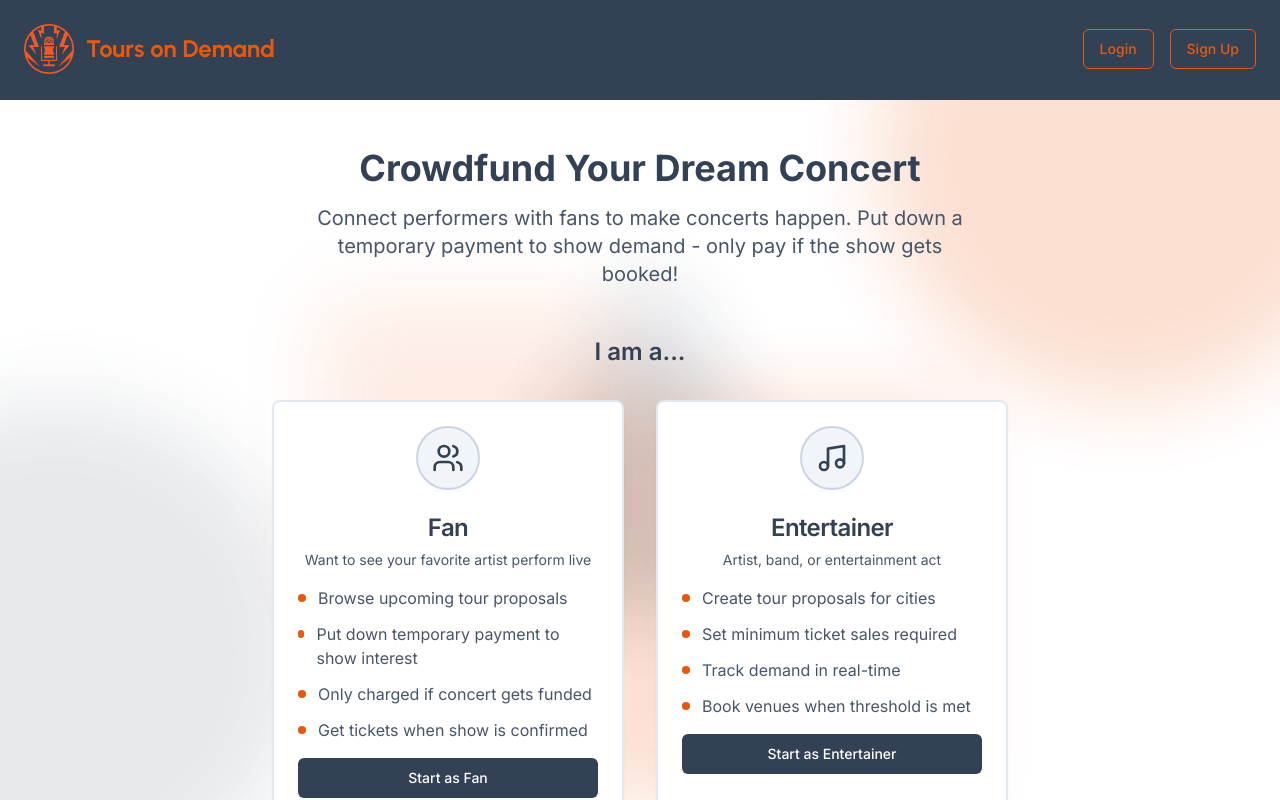
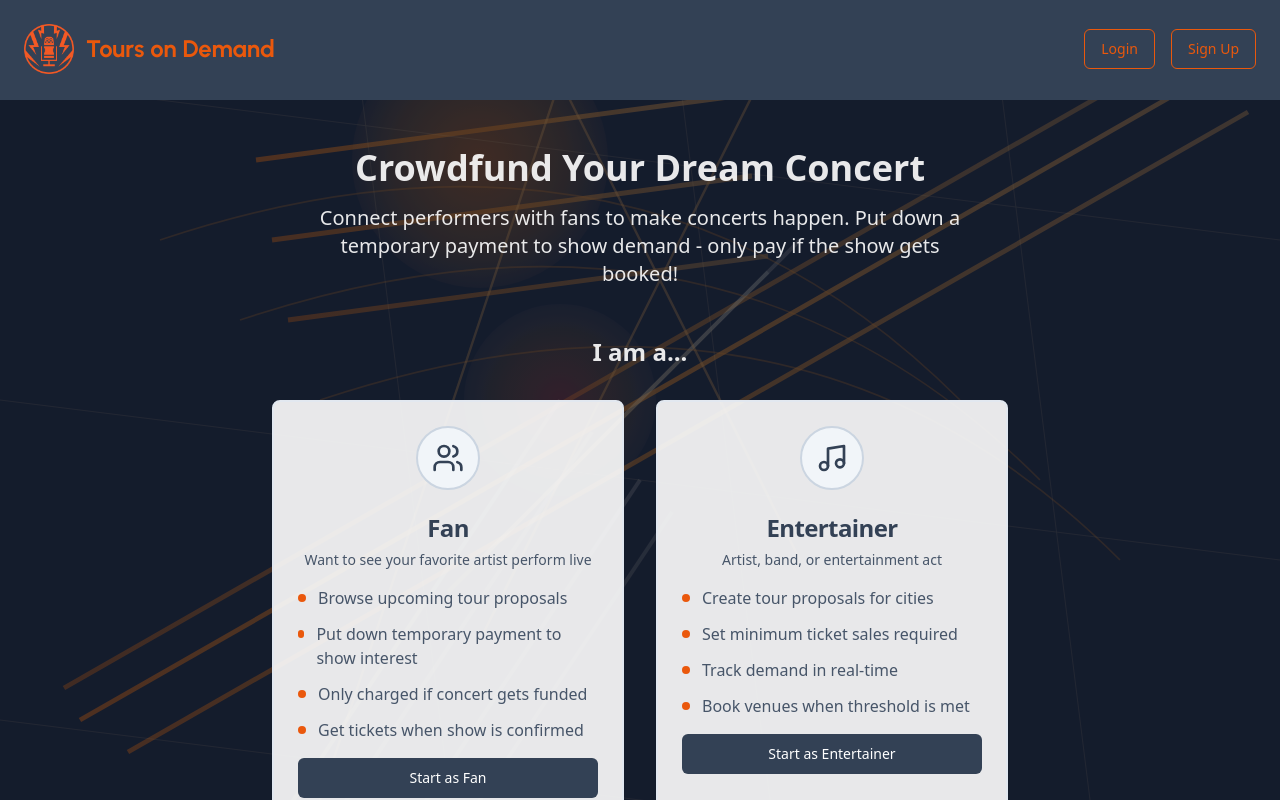
Before and after one commit to TomaraPetty/tours-on-demand, a Next.js app in the folder apps/tours-on-demand/: page / in a window 1280 px wide. Shown: the top 800 px of the page. Built offline with nearby package versions, Linux system fonts and the light colour scheme.

Commit message:
add geometric background

```diff
--- a/apps/tours-on-demand/app/layout.tsx
+++ b/apps/tours-on-demand/app/layout.tsx
@@ -1,16 +1,20 @@
-import { Inter, Righteous, Urbanist } from 'next/font/google';
+import { Righteous, Urbanist, Poppins } from 'next/font/google';
 import './global.css';
 import { NavMenu } from '@/components/ui/nav-menu';
 import { Footer } from '@/components/ui/footer';
 import type { Metadata } from "next"
 
-const inter = Inter({ subsets: ['latin'] });
 const righteous = Righteous({
   weight: '400',
   subsets: ['latin'],
   variable: '--font-righteous',
 });
 const urbanist = Urbanist({ subsets: ['latin'], variable: '--font-urbanist' });
+const poppins = Poppins({
+  weight: ['400', '500', '600'],
+  subsets: ['latin'],
+  variable: '--font-poppins',
+});
 
 export const metadata: Metadata = {
   title: 'Tours On Demand',
@@ -28,7 +32,7 @@ export default function RootLayout({
 }) {
   return (
     <html lang="en">
-      <body className={`${inter.className} ${righteous.variable} ${urbanist.variable}`}>
+      <body className={`${poppins.variable} ${righteous.variable} ${urbanist.variable} font-sans`}>
         <NavMenu />
         {children}
         <Footer />
--- a/apps/tours-on-demand/components/LandingPage.tsx
+++ b/apps/tours-on-demand/components/LandingPage.tsx
@@ -12,8 +12,8 @@ export default function Component() {
       {/* Hero Section */}
       <section className="container mx-auto px-4 py-12">
         <div className="text-center mb-12">
-          <h2 className="text-4xl font-bold text-slate-700 mb-4">Crowdfund Your Dream Concert</h2>
-          <p className="text-xl text-slate-600 max-w-2xl mx-auto">
+          <h2 className="text-4xl font-bold text-white/90 mb-4">Crowdfund Your Dream Concert</h2>
+          <p className="text-xl text-white/90 max-w-2xl mx-auto">
             Connect performers with fans to make concerts happen. Put down a temporary payment to show demand - only pay
             if the show gets booked!
           </p>
@@ -21,11 +21,11 @@ export default function Component() {
 
         {/* User Type Selection */}
         <div className="max-w-4xl mx-auto">
-          <h3 className="text-2xl font-semibold text-center mb-8 text-slate-700">I am a...</h3>
+          <h3 className="text-2xl font-semibold text-center mb-8 text-white/90">I am a...</h3>
 
           <div className="grid md:grid-cols-2 gap-8">
             {/* Fan Card */}
-            <Card className="border-2 border-slate-200 hover:border-orange-600 transition-colors cursor-pointer">
+            <Card className="bg-white/90 border-2 border-slate-200 hover:border-orange-600 transition-colors cursor-pointer">
               <CardHeader className="text-center pb-4">
                 <div className="mx-auto mb-4 h-16 w-16 rounded-full bg-slate-100 border-2 border-slate-300 flex items-center justify-center">
                   <Users className="h-8 w-8 text-slate-700" />
@@ -59,7 +59,7 @@ export default function Component() {
             </Card>
 
             {/* Performer Card */}
-            <Card className="border-2 border-slate-200 hover:border-orange-600 transition-colors cursor-pointer">
+            <Card className="bg-white/90 border-2 border-slate-200 hover:border-orange-600 transition-colors cursor-pointer">
               <CardHeader className="text-center pb-4">
                 <div className="mx-auto mb-4 h-16 w-16 rounded-full bg-slate-100 border-2 border-slate-300 flex items-center justify-center">
                   <Music className="h-8 w-8 text-slate-700" />
--- a/apps/tours-on-demand/components/ui/geometric-background.tsx
+++ b/apps/tours-on-demand/components/ui/geometric-background.tsx
@@ -1,20 +1,16 @@
+import Image from "next/image"
+
 export function GeometricBackground() {
   return (
     <div className="fixed inset-0 -z-10 overflow-hidden">
-      {/* Orange Circle */}
-      <div className="absolute -top-24 -right-24 w-[500px] h-[500px] rounded-full bg-orange-600/20 blur-2xl animate-pulse" />
-
-      {/* Slate Circle */}
-      <div className="absolute top-1/2 -left-48 w-[500px] h-[500px] rounded-full bg-slate-700/20 blur-2xl animate-pulse" style={{ animationDelay: '1s' }} />
-
-      {/* Orange Square */}
-      <div className="absolute bottom-0 right-1/4 w-[400px] h-[400px] bg-orange-600/20 blur-2xl animate-pulse" style={{ animationDelay: '2s' }} />
-
-      {/* Slate Triangle */}
-      <div className="absolute top-1/3 right-1/3 w-0 h-0 border-l-[200px] border-r-[200px] border-b-[346px] border-l-transparent border-r-transparent border-b-slate-700/20 blur-2xl animate-pulse" style={{ animationDelay: '1.5s' }} />
-
-      {/* Orange Hexagon */}
-      <div className="absolute bottom-1/4 left-1/4 w-[300px] h-[300px] bg-orange-600/20 blur-2xl animate-pulse" style={{ animationDelay: '0.5s' }} />
+      <div className="absolute inset-0 bg-slate-700/90" />
+      <Image
+        src="/bg.svg"
+        alt="Background"
+        fill
+        className="object-cover opacity-80 mix-blend-overlay"
+        priority
+      />
     </div>
   )
 }
--- a/apps/tours-on-demand/components/ui/how-it-works.tsx
+++ b/apps/tours-on-demand/components/ui/how-it-works.tsx
@@ -2,7 +2,7 @@ import { CreditCard, Users, Calendar } from "lucide-react"
 
 export function HowItWorks() {
   return (
-    <section className="bg-white border-t-2 border-slate-200 py-12">
+    <section className="bg-white/90 border-t-2 border-slate-200 py-12">
       <div className="container mx-auto px-4">
         <h3 className="text-3xl font-bold text-center mb-12 text-slate-700">How It Works</h3>
 
--- a/apps/tours-on-demand/next.config.js
+++ b/apps/tours-on-demand/next.config.js
@@ -9,7 +9,16 @@ const { composePlugins, withNx } = require('@nx/next');
 const nextConfig = {
   // Use this to set Nx-specific options
   // See: https://nx.dev/recipes/next/next-config-setup
-  nx: {},
+  nx: {
+    svgr: false
+  },
+  webpack(config) {
+    config.module.rules.push({
+      test: /\.svg$/,
+      use: ['@svgr/webpack']
+    });
+    return config;
+  }
 };
 
 const plugins = [
--- a/apps/tours-on-demand/package.json
+++ b/apps/tours-on-demand/package.json
@@ -1,10 +1,13 @@
 {
-  "name": "@./tours-on-demand",
+  "name": "tours-on-demand",
   "version": "0.0.1",
   "private": true,
   "dependencies": {
     "next": "~15.2.4",
     "react": "19.0.0",
     "react-dom": "19.0.0"
+  },
+  "devDependencies": {
+    "@svgr/webpack": "^8.1.0"
   }
 }
```
Also changed, not shown: apps/tours-on-demand/tailwind.config.ts (added, +86 -0 lines), apps/tours-on-demand/public/bg.svg (added), 1 other file (tests, documents, lock files or other folders).
